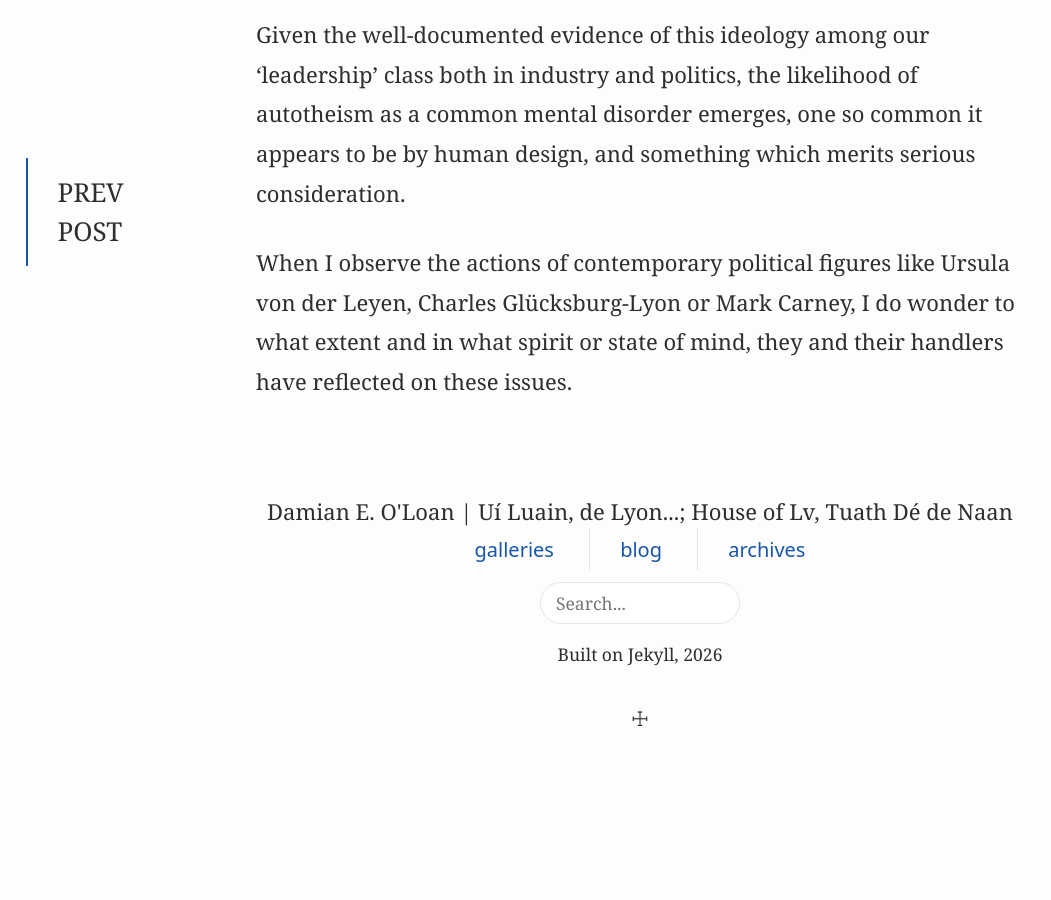
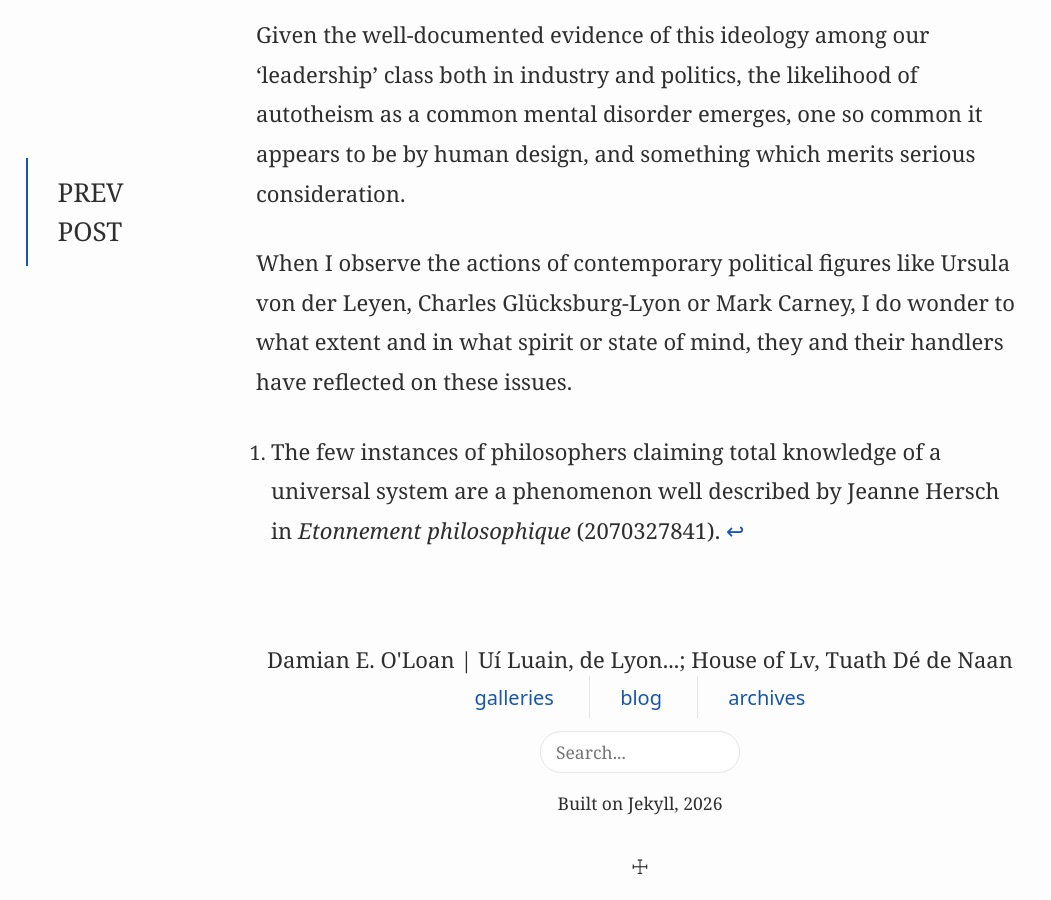
Before and after one commit to damianeoloan/damianeoloan.github.io, a Jekyll site: the page built from blog/_posts/2026-10-03-qarnei.md, in a window 1280 px wide and 900 px high, scrolled down 3662 px. Shown: the whole window, without its empty margins (0-1051 px from the left). Built offline with Jekyll 4.4.1, drawn with Linux system fonts in a browser that asks for light colours; before the commit the page ends 4414 px from its top, so only the background shows below that; some of the changed lines change nothing that is shown.

Commit message:
=Add footnote

```diff
--- a/blog/_posts/2026-10-03-qarnei.md
+++ b/blog/_posts/2026-10-03-qarnei.md
@@ -6,7 +6,7 @@ title: "Leibniz & the Qarnei Mark, ֟"
 
 Some years ago, while learning about computer code, I completed a task involving the creation of a tribute page to a figure of one's choice. I chose [Gottfried Wilhelm Leibniz](https://codepen.io/0damian/pen/XKaNzp) as one of the fathers of modern computing, and whose work encompassed a range of disciplines all of which would once have been named philosophy but are now considered more commonly as independent fields of study.
 
-One of the more interesting elements of his work was the study of the *characteristica universalis* which underpin modern character sets, the 'emoji' in particular, which was undertaken in collaboration with Baruch Spinoza.
+One of the more interesting elements of his work was the study of the *characteristica universalis*[^1] which underpin modern character sets, the 'emoji' in particular, which was undertaken in collaboration with Baruch Spinoza.
 
 Leibniz was born at the outbreak of the Thirty Years War, but he appears to have been protected from its ravages and was free to travel and work in a manner not common in his age. From Leipzig, he worked in both Paris and London. His birth also coincided with the invention of the printing press by Johannes Gutenberg in the same city.
 
@@ -37,3 +37,5 @@ The philosophy of materialism is required to exclude extra-material divinity, an
 Given the well-documented evidence of this ideology among our 'leadership' class both in industry and politics, the likelihood of autotheism as a common mental disorder emerges, one so common it appears to be by human design, and something which merits serious consideration.
 
 When I observe the actions of contemporary political figures like Ursula von der Leyen, Charles Glücksburg-Lyon or Mark Carney, I do wonder to what extent and in what spirit or state of mind, they and their handlers have reflected on these issues.
+
+[^1]: The few instances of philosophers claiming total knowledge of a universal system are a phenomenon well described by Jeanne Hersch in *Etonnement philosophique* (2070327841).
```
